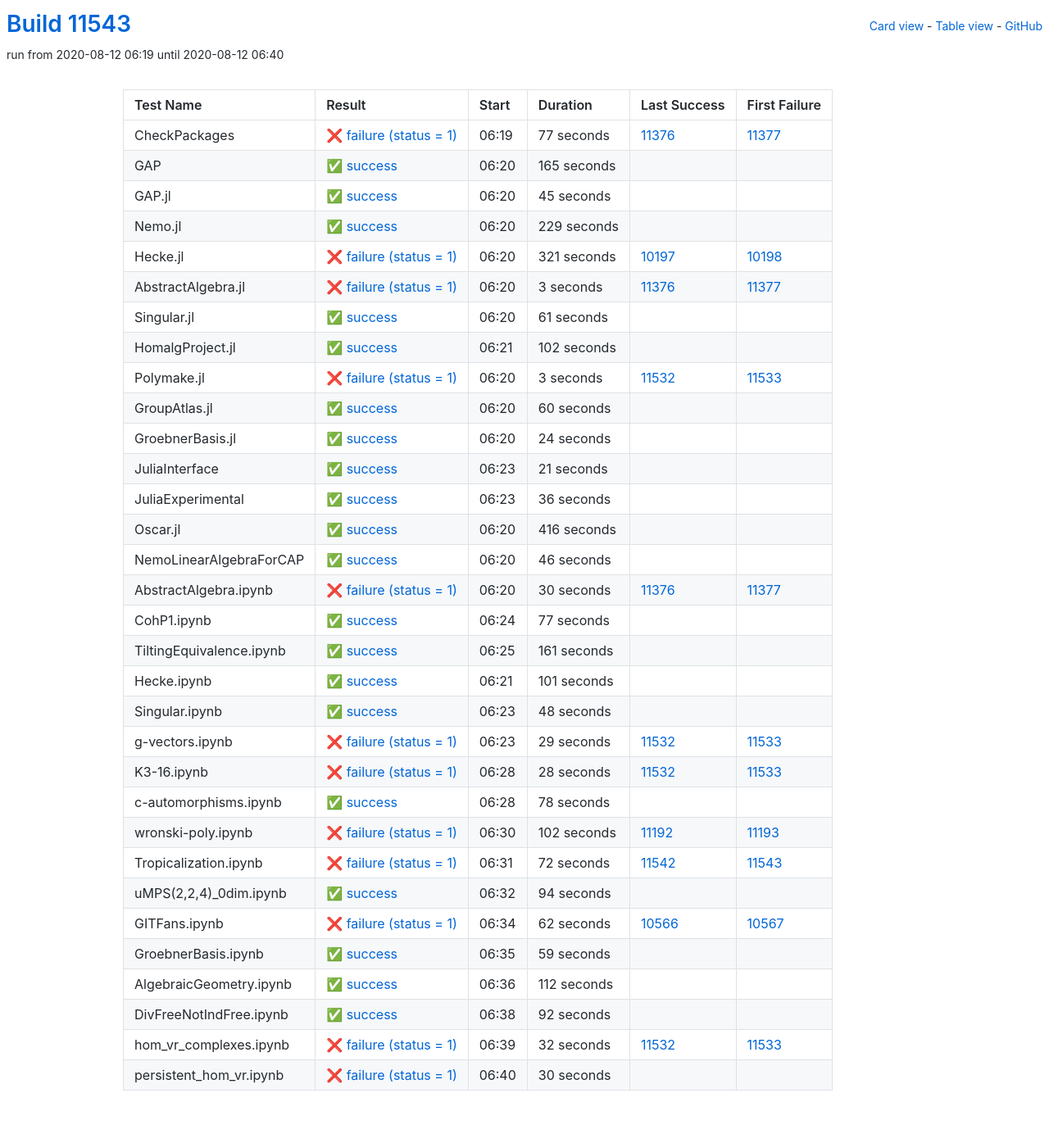
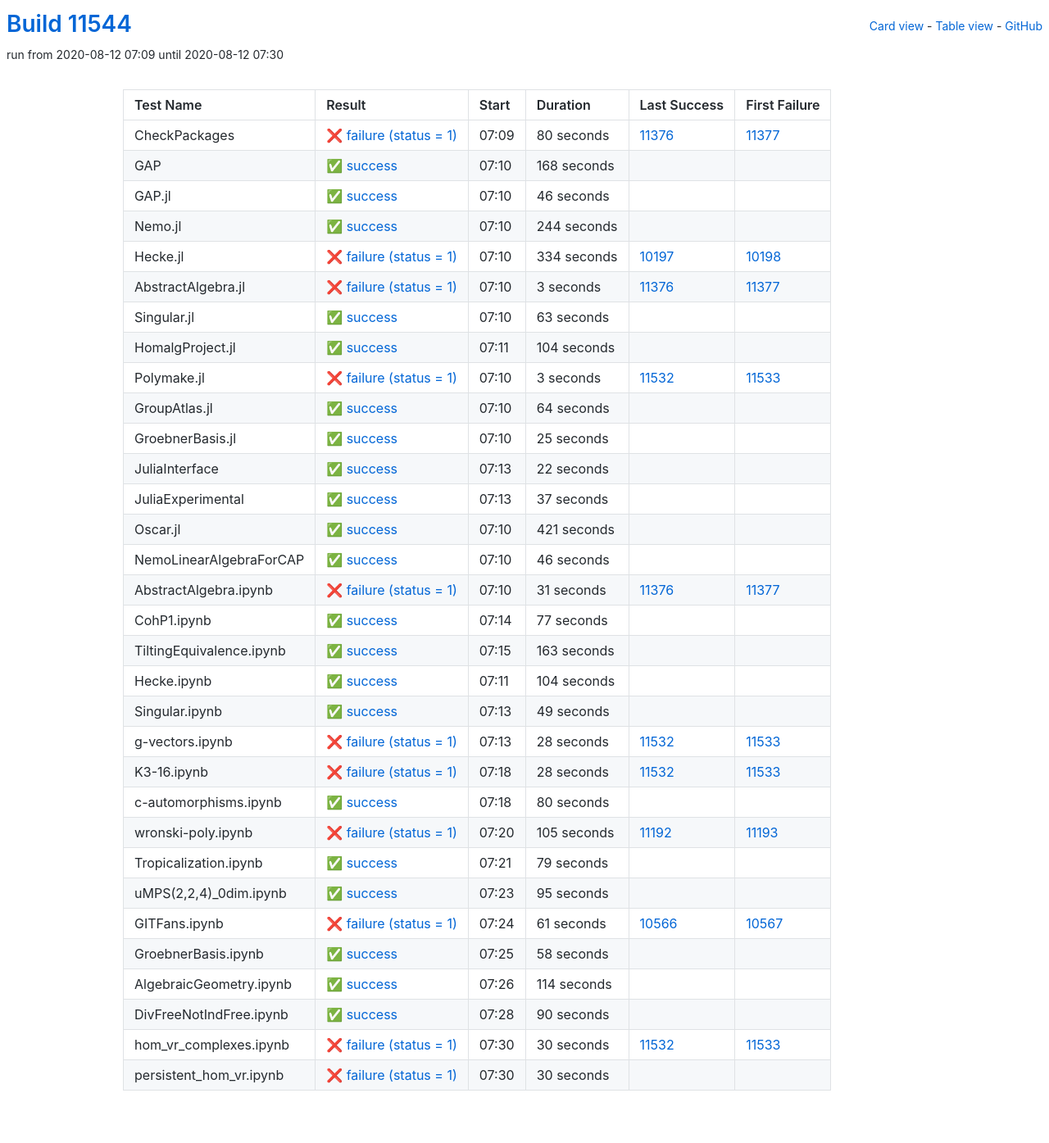
Before and after one commit to oscar-system/oscar-ci-status, a Jekyll site: the page built from table.html, in a window 1280 px wide. Shown: the whole page at 82% size. Built offline with Jekyll 4.4.1, drawn with Linux system fonts in a browser that asks for light colours.

Commit message:
Build #11544

```diff
--- a/_data/ci.yml
+++ b/_data/ci.yml
@@ -1,6 +1,6 @@
 ---
-build: 11543
-build_url: https://oscarci.mathematik.uni-kl.de/job/oscar/11543/
+build: 11544
+build_url: https://oscarci.mathematik.uni-kl.de/job/oscar/11544/
 job: oscar
 organization: oscar-system
 repo: oscar-ci-status
@@ -8,68 +8,68 @@
 tests:
 - name: CheckPackages
   id: checkpackages
-  log: https://oscarci.mathematik.uni-kl.de/job/oscar/11543/artifact/logs/build-11543/CheckPackages.log
-  start: 2020-08-12 06:19
+  log: https://oscarci.mathematik.uni-kl.de/job/oscar/11544/artifact/logs/build-11544/CheckPackages.log
+  start: 2020-08-12 07:09
   success: false
   exitcode: 1
   status: failure
-  duration: 77
+  duration: 80
   last_success: 11376
   last_success_url: https://oscarci.mathematik.uni-kl.de/job/oscar/11376/
   first_failure: 11377
   first_failure_url: https://oscarci.mathematik.uni-kl.de/job/oscar/11377/
 - name: GAP
   id: gap
-  log: https://oscarci.mathematik.uni-kl.de/job/oscar/11543/artifact/logs/build-11543/GAP.log
-  start: 2020-08-12 06:20
+  log: https://oscarci.mathematik.uni-kl.de/job/oscar/11544/artifact/logs/build-11544/GAP.log
+  start: 2020-08-12 07:10
   success: true
   exitcode: 0
   status: success
-  duration: 165
+  duration: 168
   last_success: false
   last_success_url:
   first_failure: false
   first_failure_url:
 - name: GAP.jl
   id: gap-jl
-  log: https://oscarci.mathematik.uni-kl.de/job/oscar/11543/artifact/logs/build-11543/GAP.jl.log
-  start: 2020-08-12 06:20
+  log: https://oscarci.mathematik.uni-kl.de/job/oscar/11544/artifact/logs/build-11544/GAP.jl.log
+  start: 2020-08-12 07:10
   success: true
   exitcode: 0
   status: success
-  duration: 45
+  duration: 46
   last_success: false
   last_success_url:
   first_failure: false
   first_failure_url:
 - name: Nemo.jl
   id: nemo-jl
-  log: https://oscarci.mathematik.uni-kl.de/job/oscar/11543/artifact/logs/build-11543/Nemo.jl.log
-  start: 2020-08-12 06:20
+  log: https://oscarci.mathematik.uni-kl.de/job/oscar/11544/artifact/logs/build-11544/Nemo.jl.log
+  start: 2020-08-12 07:10
   success: true
   exitcode: 0
   status: success
-  duration: 229
+  duration: 244
   last_success: false
   last_success_url:
   first_failure: false
   first_failure_url:
 - name: Hecke.jl
   id: hecke-jl
-  log: https://oscarci.mathematik.uni-kl.de/job/oscar/11543/artifact/logs/build-11543/Hecke.jl.log
-  start: 2020-08-12 06:20
+  log: https://oscarci.mathematik.uni-kl.de/job/oscar/11544/artifact/logs/build-11544/Hecke.jl.log
+  start: 2020-08-12 07:10
   success: false
   exitcode: 1
   status: failure
-  duration: 321
+  duration: 334
   last_success: 10197
   last_success_url: https://oscarci.mathematik.uni-kl.de/job/oscar/10197/
   first_failure: 10198
   first_failure_url: https://oscarci.mathematik.uni-kl.de/job/oscar/10198/
 - name: AbstractAlgebra.jl
   id: abstractalgebra-jl
-  log: https://oscarci.mathematik.uni-kl.de/job/oscar/11543/artifact/logs/build-11543/AbstractAlgebra.jl.log
-  start: 2020-08-12 06:20
+  log: https://oscarci.mathematik.uni-kl.de/job/oscar/11544/artifact/logs/build-11544/AbstractAlgebra.jl.log
+  start: 2020-08-12 07:10
   success: false
   exitcode: 1
   status: failure
@@ -80,32 +80,32 @@
   first_failure_url: https://oscarci.mathematik.uni-kl.de/job/oscar/11377/
 - name: Singular.jl
   id: singular-jl
-  log: https://oscarci.mathematik.uni-kl.de/job/oscar/11543/artifact/logs/build-11543/Singular.jl.log
-  start: 2020-08-12 06:20
+  log: https://oscarci.mathematik.uni-kl.de/job/oscar/11544/artifact/logs/build-11544/Singular.jl.log
+  start: 2020-08-12 07:10
   success: true
   exitcode: 0
   status: success
-  duration: 61
+  duration: 63
   last_success: false
   last_success_url:
   first_failure: false
   first_failure_url:
 - name: HomalgProject.jl
   id: homalgproject-jl
-  log: https://oscarci.mathematik.uni-kl.de/job/oscar/11543/artifact/logs/build-11543/HomalgProject.jl.log
-  start: 2020-08-12 06:21
+  log: https://oscarci.mathematik.uni-kl.de/job/oscar/11544/artifact/logs/build-11544/HomalgProject.jl.log
+  start: 2020-08-12 07:11
   success: true
   exitcode: 0
   status: success
-  duration: 102
+  duration: 104
   last_success: false
   last_success_url:
   first_failure: false
   first_failure_url:
 - name: Polymake.jl
   id: polymake-jl
-  log: https://oscarci.mathematik.uni-kl.de/job/oscar/11543/artifact/logs/build-11543/Polymake.jl.log
-  start: 2020-08-12 06:20
+  log: https://oscarci.mathematik.uni-kl.de/job/oscar/11544/artifact/logs/build-11544/Polymake.jl.log
+  start: 2020-08-12 07:10
   success: false
   exitcode: 1
   status: failure
@@ -116,68 +116,68 @@
   first_failure_url: https://oscarci.mathematik.uni-kl.de/job/oscar/11533/
 - name: GroupAtlas.jl
   id: groupatlas-jl
-  log: https://oscarci.mathematik.uni-kl.de/job/oscar/11543/artifact/logs/build-11543/GroupAtlas.jl.log
-  start: 2020-08-12 06:20
+  log: https://oscarci.mathematik.uni-kl.de/job/oscar/11544/artifact/logs/build-11544/GroupAtlas.jl.log
+  start: 2020-08-12 07:10
   success: true
   exitcode: 0
   status: success
-  duration: 60
+  duration: 64
   last_success: false
   last_success_url:
   first_failure: false
   first_failure_url:
 - name: GroebnerBasis.jl
   id: groebnerbasis-jl
-  log: https://oscarci.mathematik.uni-kl.de/job/oscar/11543/artifact/logs/build-11543/GroebnerBasis.jl.log
-  start: 2020-08-12 06:20
+  log: https://oscarci.mathematik.uni-kl.de/job/oscar/11544/artifact/logs/build-11544/GroebnerBasis.jl.log
+  start: 2020-08-12 07:10
   success: true
   exitcode: 0
   status: success
-  duration: 24
+  duration: 25
   last_success: false
   last_success_url:
   first_failure: false
   first_failure_url:
 - name: JuliaInterface
   id: juliainterface
-  log: https://oscarci.mathematik.uni-kl.de/job/oscar/11543/artifact/logs/build-11543/JuliaInterface.log
-  start: 2020-08-12 06:23
+  log: https://oscarci.mathematik.uni-kl.de/job/oscar/11544/artifact/logs/build-11544/JuliaInterface.log
+  start: 2020-08-12 07:13
   success: true
   exitcode: 0
   status: success
-  duration: 21
+  duration: 22
   last_success: false
   last_success_url:
   first_failure: false
   first_failure_url:
 - name: JuliaExperimental
   id: juliaexperimental
-  log: https://oscarci.mathematik.uni-kl.de/job/oscar/11543/artifact/logs/build-11543/JuliaExperimental.log
-  start: 2020-08-12 06:23
+  log: https://oscarci.mathematik.uni-kl.de/job/oscar/11544/artifact/logs/build-11544/JuliaExperimental.log
+  start: 2020-08-12 07:13
   success: true
   exitcode: 0
   status: success
-  duration: 36
+  duration: 37
   last_success: false
   last_success_url:
   first_failure: false
   first_failure_url:
 - name: Oscar.jl
   id: oscar-jl
-  log: https://oscarci.mathematik.uni-kl.de/job/oscar/11543/artifact/logs/build-11543/Oscar.jl.log
-  start: 2020-08-12 06:20
+  log: https://oscarci.mathematik.uni-kl.de/job/oscar/11544/artifact/logs/build-11544/Oscar.jl.log
+  start: 2020-08-12 07:10
   success: true
   exitcode: 0
   status: success
-  duration: 416
+  duration: 421
   last_success: false
   last_success_url:
   first_failure: false
   first_failure_url:
 - name: NemoLinearAlgebraForCAP
   id: nemolinearalgebraforcap
-  log: https://oscarci.mathematik.uni-kl.de/job/oscar/11543/artifact/logs/build-11543/NemoLinearAlgebraForCAP.log
-  start: 2020-08-12 06:20
+  log: https://oscarci.mathematik.uni-kl.de/job/oscar/11544/artifact/logs/build-11544/NemoLinearAlgebraForCAP.log
+  start: 2020-08-12 07:10
   success: true
   exitcode: 0
   status: success
@@ -188,20 +188,20 @@
   first_failure_url:
 - name: AbstractAlgebra.ipynb
   id: abstractalgebra-ipynb
-  log: https://oscarci.mathematik.uni-kl.de/job/oscar/11543/artifact/logs/build-11543/AbstractAlgebra.ipynb.log
-  start: 2020-08-12 06:20
+  log: https://oscarci.mathematik.uni-kl.de/job/oscar/11544/artifact/logs/build-11544/AbstractAlgebra.ipynb.log
+  start: 2020-08-12 07:10
   success: false
   exitcode: 1
   status: failure
-  duration: 30
+  duration: 31
   last_success: 11376
   last_success_url: https://oscarci.mathematik.uni-kl.de/job/oscar/11376/
   first_failure: 11377
   first_failure_url: https://oscarci.mathematik.uni-kl.de/job/oscar/11377/
 - name: CohP1.ipynb
   id: cohp1-ipynb
-  log: https://oscarci.mathematik.uni-kl.de/job/oscar/11543/artifact/logs/build-11543/CohP1.ipynb.log
-  start: 2020-08-12 06:24
+  log: https://oscarci.mathematik.uni-kl.de/job/oscar/11544/artifact/logs/build-11544/CohP1.ipynb.log
+  start: 2020-08-12 07:14
   success: true
   exitcode: 0
   status: success
@@ -212,56 +212,56 @@
   first_failure_url:
 - name: TiltingEquivalence.ipynb
   id: tiltingequivalence-ipynb
-  log: https://oscarci.mathematik.uni-kl.de/job/oscar/11543/artifact/logs/build-11543/TiltingEquivalence.ipynb.log
-  start: 2020-08-12 06:25
+  log: https://oscarci.mathematik.uni-kl.de/job/oscar/11544/artifact/logs/build-11544/TiltingEquivalence.ipynb.log
+  start: 2020-08-12 07:15
   success: true
   exitcode: 0
   status: success
-  duration: 161
+  duration: 163
   last_success: false
   last_success_url:
   first_failure: false
   first_failure_url:
 - name: Hecke.ipynb
   id: hecke-ipynb
-  log: https://oscarci.mathematik.uni-kl.de/job/oscar/11543/artifact/logs/build-11543/Hecke.ipynb.log
-  start: 2020-08-12 06:21
+  log: https://oscarci.mathematik.uni-kl.de/job/oscar/11544/artifact/logs/build-11544/Hecke.ipynb.log
+  start: 2020-08-12 07:11
   success: true
   exitcode: 0
   status: success
-  duration: 101
+  duration: 104
   last_success: false
   last_success_url:
   first_failure: false
   first_failure_url:
 - name: Singular.ipynb
   id: singular-ipynb
-  log: https://oscarci.mathematik.uni-kl.de/job/oscar/11543/artifact/logs/build-11543/Singular.ipynb.log
-  start: 2020-08-12 06:23
+  log: https://oscarci.mathematik.uni-kl.de/job/oscar/11544/artifact/logs/build-11544/Singular.ipynb.log
+  start: 2020-08-12 07:13
   success: true
   exitcode: 0
   status: success
-  duration: 48
+  duration: 49
   last_success: false
   last_success_url:
   first_failure: false
   first_failure_url:
 - name: g-vectors.ipynb
   id: g-vectors-ipynb
-  log: https://oscarci.mathematik.uni-kl.de/job/oscar/11543/artifact/logs/build-11543/g-vectors.ipynb.log
-  start: 2020-08-12 06:23
+  log: https://oscarci.mathematik.uni-kl.de/job/oscar/11544/artifact/logs/build-11544/g-vectors.ipynb.log
+  start: 2020-08-12 07:13
   success: false
   exitcode: 1
   status: failure
-  duration: 29
+  duration: 28
   last_success: 11532
   last_success_url: https://oscarci.mathematik.uni-kl.de/job/oscar/11532/
   first_failure: 11533
   first_failure_url: https://oscarci.mathematik.uni-kl.de/job/oscar/11533/
 - name: K3-16.ipynb
   id: k3-16-ipynb
-  log: https://oscarci.mathematik.uni-kl.de/job/oscar/11543/artifact/logs/build-11543/K3-16.ipynb.log
-  start: 2020-08-12 06:28
+  log: https://oscarci.mathematik.uni-kl.de/job/oscar/11544/artifact/logs/build-11544/K3-16.ipynb.log
+  start: 2020-08-12 07:18
   success: false
   exitcode: 1
   status: failure
@@ -272,116 +272,116 @@
   first_failure_url: https://oscarci.mathematik.uni-kl.de/job/oscar/11533/
 - name: c-automorphisms.ipynb
   id: c-automorphisms-ipynb
-  log: https://oscarci.mathematik.uni-kl.de/job/oscar/11543/artifact/logs/build-11543/c-automorphisms.ipynb.log
-  start: 2020-08-12 06:28
+  log: https://oscarci.mathematik.uni-kl.de/job/oscar/11544/artifact/logs/build-11544/c-automorphisms.ipynb.log
+  start: 2020-08-12 07:18
   success: true
   exitcode: 0
   status: success
-  duration: 78
+  duration: 80
   last_success: false
   last_success_url:
   first_failure: false
   first_failure_url:
 - name: wronski-poly.ipynb
   id: wronski-poly-ipynb
-  log: https://oscarci.mathematik.uni-kl.de/job/oscar/11543/artifact/logs/build-11543/wronski-poly.ipynb.log
-  start: 2020-08-12 06:30
+  log: https://oscarci.mathematik.uni-kl.de/job/oscar/11544/artifact/logs/build-11544/wronski-poly.ipynb.log
+  start: 2020-08-12 07:20
   success: false
   exitcode: 1
   status: failure
-  duration: 102
+  duration: 105
   last_success: 11192
   last_success_url: https://oscarci.mathematik.uni-kl.de/job/oscar/11192/
   first_failure: 11193
   first_failure_url: https://oscarci.mathematik.uni-kl.de/job/oscar/11193/
 - name: Tropicalization.ipynb
   id: tropicalization-ipynb
-  log: https://oscarci.mathematik.uni-kl.de/job/oscar/11543/artifact/logs/build-11543/Tropicalization.ipynb.log
-  start: 2020-08-12 06:31
-  success: false
-  exitcode: 1
-  status: failure
-  duration: 72
-  last_success: 11542
-  last_success_url: https://oscarci.mathematik.uni-kl.de/job/oscar/11542/
-  first_failure: 11543
-  first_failure_url: https://oscarci.mathematik.uni-kl.de/job/oscar/11543/
-- name: uMPS(2,2,4)_0dim.ipynb
-  id: umps-2-2-4-0dim-ipynb
-  log: https://oscarci.mathematik.uni-kl.de/job/oscar/11543/artifact/logs/build-11543/uMPS-2-2-4-_0dim.ipynb.log
-  start: 2020-08-12 06:32
+  log: https://oscarci.mathematik.uni-kl.de/job/oscar/11544/artifact/logs/build-11544/Tropicalization.ipynb.log
+  start: 2020-08-12 07:21
   success: true
   exitcode: 0
   status: success
-  duration: 94
+  duration: 79
+  last_success: false
+  last_success_url:
+  first_failure: false
+  first_failure_url:
+- name: uMPS(2,2,4)_0dim.ipynb
+  id: umps-2-2-4-0dim-ipynb
+  log: https://oscarci.mathematik.uni-kl.de/job/oscar/11544/artifact/logs/build-11544/uMPS-2-2-4-_0dim.ipynb.log
+  start: 2020-08-12 07:23
+  success: true
+  exitcode: 0
+  status: success
+  duration: 95
   last_success: false
   last_success_url:
   first_failure: false
   first_failure_url:
 - name: GITFans.ipynb
   id: gitfans-ipynb
-  log: https://oscarci.mathematik.uni-kl.de/job/oscar/11543/artifact/logs/build-11543/GITFans.ipynb.log
-  start: 2020-08-12 06:34
+  log: https://oscarci.mathematik.uni-kl.de/job/oscar/11544/artifact/logs/build-11544/GITFans.ipynb.log
+  start: 2020-08-12 07:24
   success: false
   exitcode: 1
   status: failure
-  duration: 62
+  duration: 61
   last_success: 10566
   last_success_url: https://oscarci.mathematik.uni-kl.de/job/oscar/10566/
   first_failure: 10567
   first_failure_url: https://oscarci.mathematik.uni-kl.de/job/oscar/10567/
 - name: GroebnerBasis.ipynb
   id: groebnerbasis-ipynb
-  log: https://oscarci.mathematik.uni-kl.de/job/oscar/11543/artifact/logs/build-11543/GroebnerBasis.ipynb.log
-  start: 2020-08-12 06:35
+  log: https://oscarci.mathematik.uni-kl.de/job/oscar/11544/artifact/logs/build-11544/GroebnerBasis.ipynb.log
+  start: 2020-08-12 07:25
   success: true
   exitcode: 0
   status: success
-  duration: 59
+  duration: 58
   last_success: false
   last_success_url:
   first_failure: false
   first_failure_url:
 - name: AlgebraicGeometry.ipynb
   id: algebraicgeometry-ipynb
-  log: https://oscarci.mathematik.uni-kl.de/job/oscar/11543/artifact/logs/build-11543/AlgebraicGeometry.ipynb.log
-  start: 2020-08-12 06:36
+  log: https://oscarci.mathematik.uni-kl.de/job/oscar/11544/artifact/logs/build-11544/AlgebraicGeometry.ipynb.log
+  start: 2020-08-12 07:26
   success: true
   exitcode: 0
   status: success
-  duration: 112
+  duration: 114
   last_success: false
   last_success_url:
   first_failure: false
   first_failure_url:
 - name: DivFreeNotIndFree.ipynb
   id: divfreenotindfree-ipynb
-  log: https://oscarci.mathematik.uni-kl.de/job/oscar/11543/artifact/logs/build-11543/DivFreeNotIndFree.ipynb.log
-  start: 2020-08-12 06:38
+  log: https://oscarci.mathematik.uni-kl.de/job/oscar/11544/artifact/logs/build-11544/DivFreeNotIndFree.ipynb.log
+  start: 2020-08-12 07:28
   success: true
   exitcode: 0
   status: success
-  duration: 92
+  duration: 90
   last_success: false
   last_success_url:
   first_failure: false
   first_failure_url:
 - name: hom_vr_complexes.ipynb
   id: hom-vr-complexes-ipynb
-  log: https://oscarci.mathematik.uni-kl.de/job/oscar/11543/artifact/logs/build-11543/hom_vr_complexes.ipynb.log
-  start: 2020-08-12 06:39
+  log: https://oscarci.mathematik.uni-kl.de/job/oscar/11544/artifact/logs/build-11544/hom_vr_complexes.ipynb.log
+  start: 2020-08-12 07:30
   success: false
   exitcode: 1
   status: failure
-  duration: 32
+  duration: 30
   last_success: 11532
   last_success_url: https://oscarci.mathematik.uni-kl.de/job/oscar/11532/
   first_failure: 11533
   first_failure_url: https://oscarci.mathematik.uni-kl.de/job/oscar/11533/
 - name: persistent_hom_vr.ipynb
   id: persistent-hom-vr-ipynb
-  log: https://oscarci.mathematik.uni-kl.de/job/oscar/11543/artifact/logs/build-11543/persistent_hom_vr.ipynb.log
-  start: 2020-08-12 06:40
+  log: https://oscarci.mathematik.uni-kl.de/job/oscar/11544/artifact/logs/build-11544/persistent_hom_vr.ipynb.log
+  start: 2020-08-12 07:30
   success: false
   exitcode: 1
   status: failure
```
Also changed, not shown: README.md.
